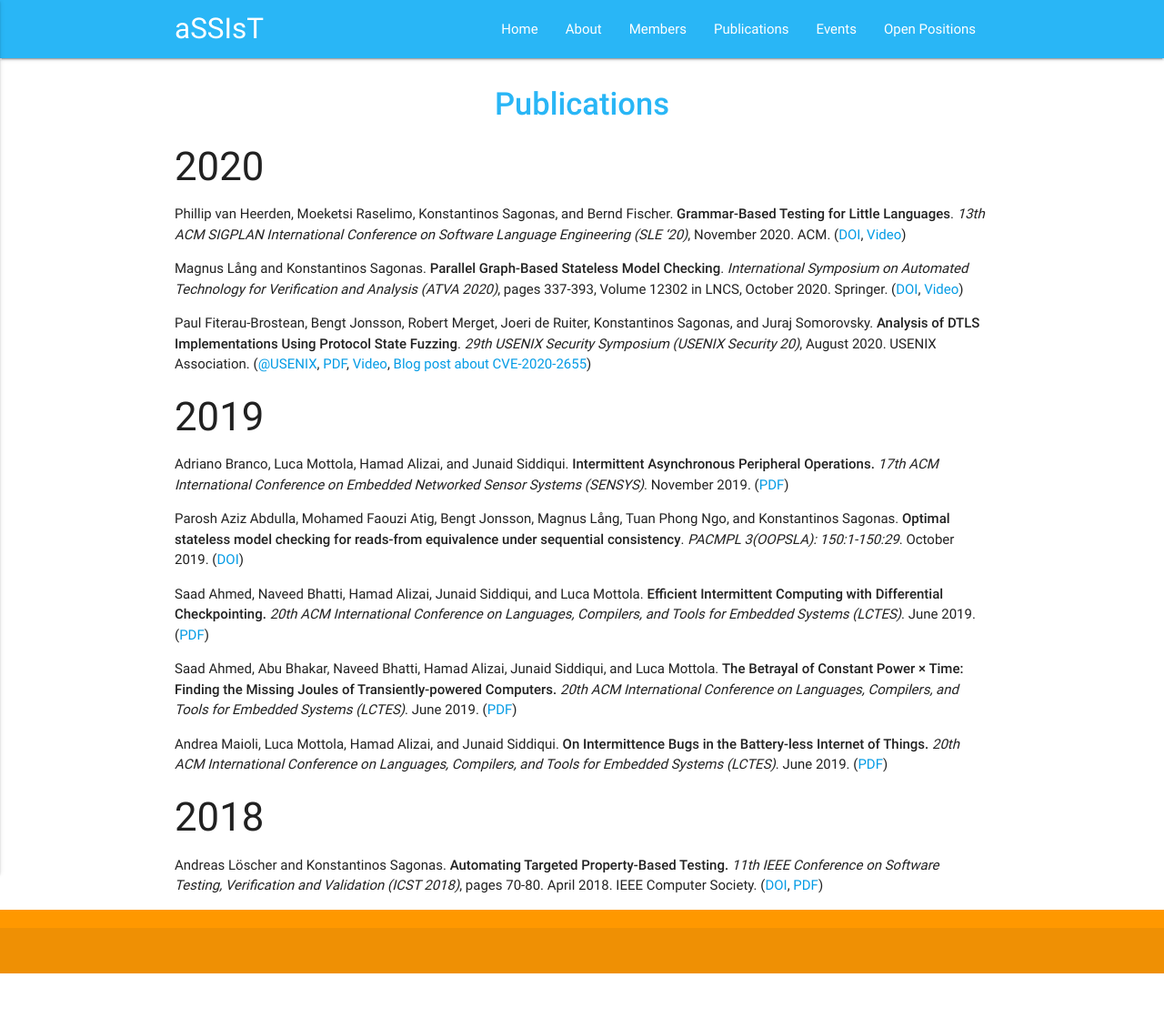
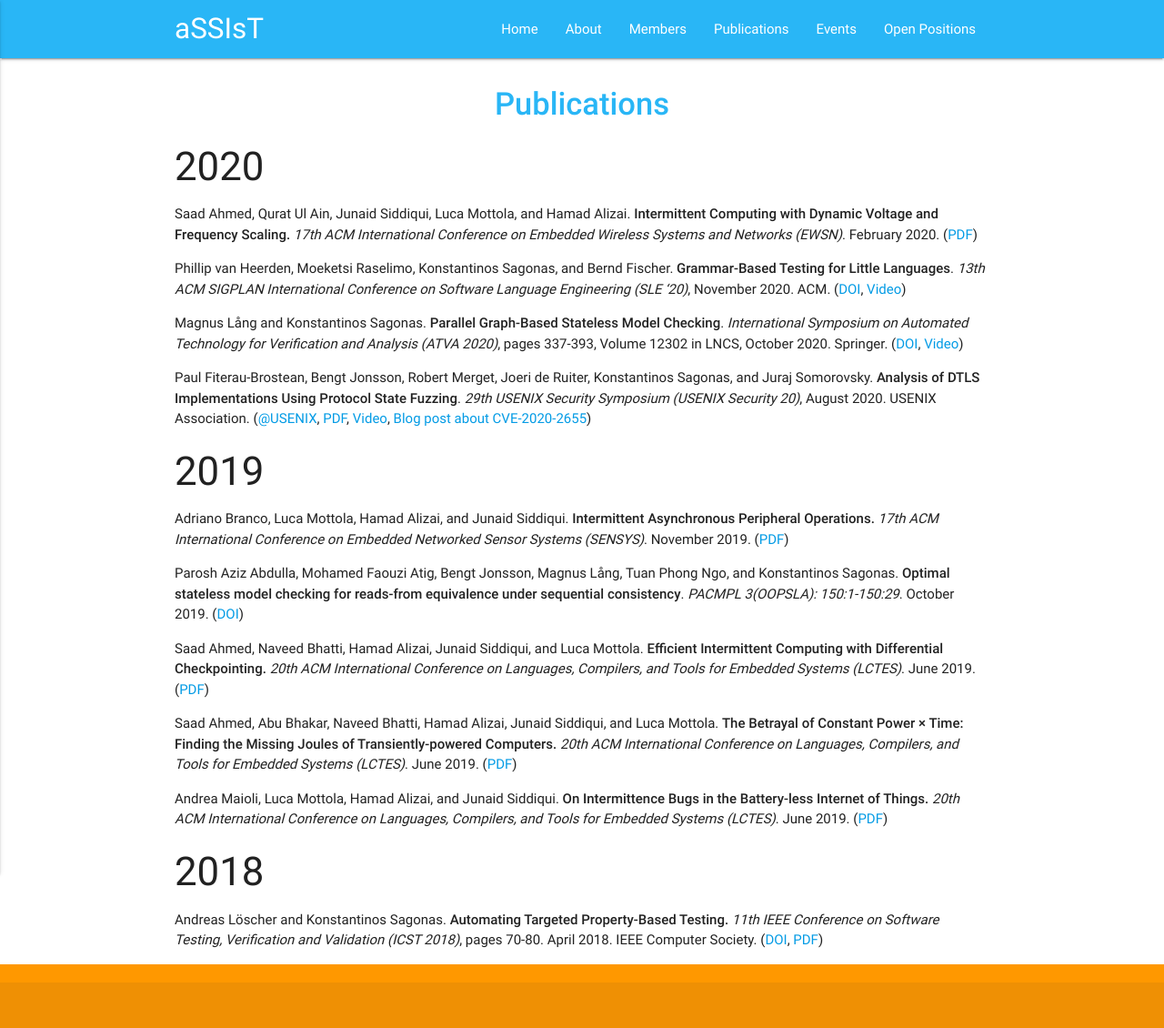
Before and after one commit to assist-project/assist-project.github.io, a Jekyll site: the page built from 03-publications.md, in a window 1280 px wide. Shown: the whole page at 91% size. Built offline with Jekyll 4.4.1, drawn with Linux system fonts in a browser that asks for light colours; before the commit the page ends 1070 px from its top, so only the background shows below that.

Commit message:
Update 03-publications.md
Added EWSN20 paper

```diff
--- a/03-publications.md
+++ b/03-publications.md
@@ -5,6 +5,10 @@ permalink: /publications/
 ---
 
 ### 2020
+
+- Saad Ahmed, Qurat Ul Ain, Junaid Siddiqui, Luca Mottola, and Hamad Alizai. **Intermittent Computing with Dynamic Voltage and Frequency Scaling.** _17th ACM International Conference on Embedded Wireless Systems and Networks (EWSN)_. February 2020. ([PDF][ahmed/ewsn10dvfs])
+
+  [ahmed/ewsn10dvfs]: https://mottola.faculty.polimi.it/papers/ahmed20dvfs.pdf "Preprint"
 
 - Phillip van Heerden, Moeketsi Raselimo, Konstantinos Sagonas, and Bernd Fischer. **Grammar-Based Testing for Little Languages**. _13th ACM SIGPLAN International Conference on Software Language Engineering (SLE '20)_, November 2020. ACM. ([DOI][SLE20], [Video][Video@SLE20])
 
```
